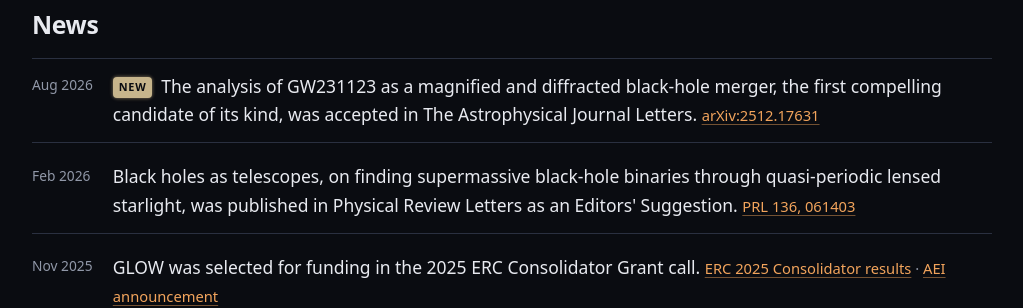
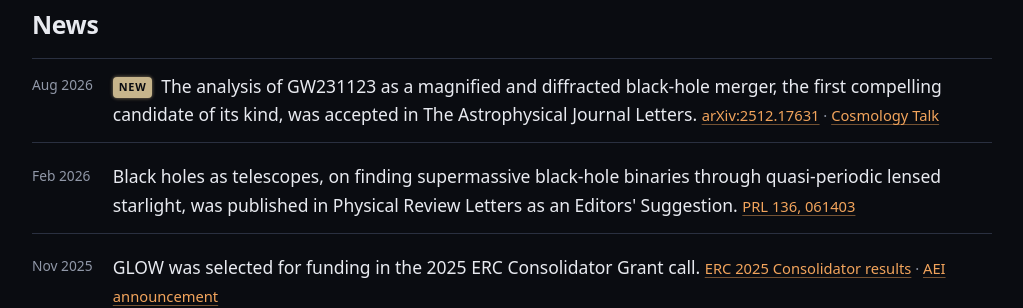
Before and after one commit to glow-astro/website, a Jekyll site: the page built from index.html, in a window 1280 px wide and 900 px high, scrolled down 838 px. Shown: the part 155-463 px from the top of the window, without its empty margins (128-1151 px from the left). Built offline with Jekyll 4.4.1, drawn with Linux system fonts in a browser that asks for light colours.

Commit message:
Link the Cosmology Talk from the GW231123 news item
Matches the same item on the personal site, which carried both links.
The URL resolves (303 to the watch page); external-links.js sends it to
a new tab like every other off-site link.

Co-Authored-By: Claude Opus 5 <noreply@anthropic.com>
Claude-Session: https://claude.ai/code/session_01L7GT62S61eYxRuSFTmWGfu

```diff
--- a/_data/news.yml
+++ b/_data/news.yml
@@ -37,3 +37,5 @@
   links:
     - text: "arXiv:2512.17631"
       url: "https://arxiv.org/abs/2512.17631"
+    - text: "Cosmology Talk"
+      url: "https://youtu.be/ZGqOpDTL8k4"
```
